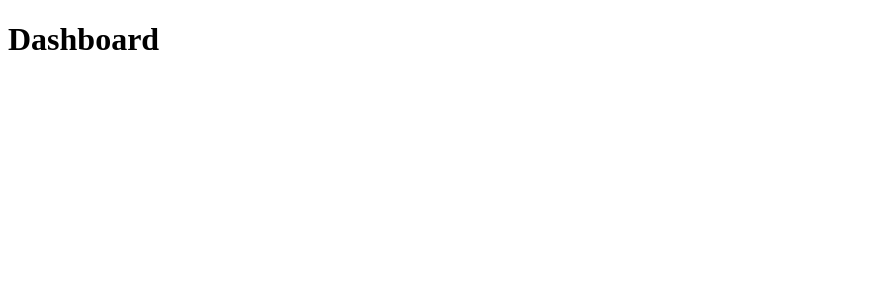
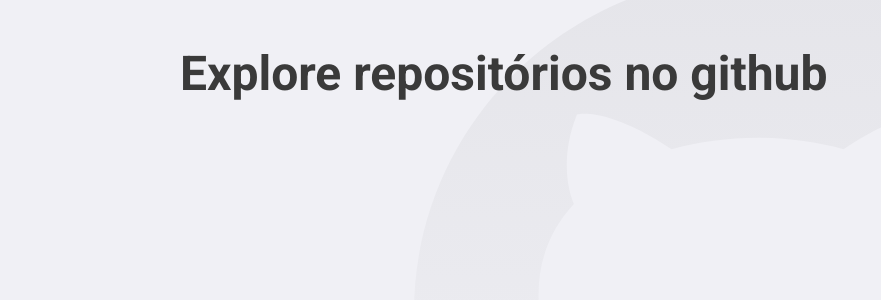
Before and after one commit to fabiovige/nivel-3-primeiro-projeto-react, a React (Create React App) app: page / in a window 1280 px wide. Shown: the top 300 px of the page, without its empty margins (0-881 px from the left). Built offline with nearby package versions, Linux system fonts and the light colour scheme.

Commit message:
utilizando styled components

```diff
--- a/package.json
+++ b/package.json
@@ -17,6 +17,7 @@
     "react-router-dom": "^5.2.0",
     "react-scripts": "3.4.3",
     "reactstrap": "^8.5.1",
+    "styled-components": "^5.2.0",
     "typescript": "~3.7.2"
   },
   "scripts": {
@@ -39,6 +40,7 @@
   },
   "devDependencies": {
     "@types/react-router-dom": "^5.1.5",
+    "@types/styled-components": "^5.1.3",
     "@typescript-eslint/eslint-plugin": "^4.1.0",
     "@typescript-eslint/parser": "^4.1.0",
     "eslint": "6.8.0",
--- a/public/index.html
+++ b/public/index.html
@@ -1,43 +1,16 @@
 <!DOCTYPE html>
-<html lang="en">
+<html lang="pt-br">
   <head>
     <meta charset="utf-8" />
-    <link rel="icon" href="%PUBLIC_URL%/favicon.ico" />
     <meta name="viewport" content="width=device-width, initial-scale=1" />
-    <meta name="theme-color" content="#000000" />
-    <meta
-      name="description"
-      content="Web site created using create-react-app"
-    />
-    <link rel="apple-touch-icon" href="%PUBLIC_URL%/logo192.png" />
-    <!--
-      manifest.json provides metadata used when your web app is installed on a
-      user's mobile device or desktop. See https://developers.google.com/web/fundamentals/web-app-manifest/
-    -->
-    <link rel="manifest" href="%PUBLIC_URL%/manifest.json" />
-    <!--
-      Notice the use of %PUBLIC_URL% in the tags above.
-      It will be replaced with the URL of the `public` folder during the build.
-      Only files inside the `public` folder can be referenced from the HTML.
+    <meta name="theme-color" content="#A3A3A3A" />
 
-      Unlike "/favicon.ico" or "favicon.ico", "%PUBLIC_URL%/favicon.ico" will
-      work correctly both with client-side routing and a non-root public URL.
-      Learn how to configure a non-root public URL by running `npm run build`.
-    -->
-    <title>React App</title>
+    <title>Github Explorer</title>
+
+    <link href="https://fonts.googleapis.com/css2?family=Roboto:wght@400;700&display=swap" rel="stylesheet">
   </head>
   <body>
     <noscript>You need to enable JavaScript to run this app.</noscript>
     <div id="root"></div>
-    <!--
-      This HTML file is a template.
-      If you open it directly in the browser, you will see an empty page.
-
-      You can add webfonts, meta tags, or analytics to this file.
-      The build step will place the bundled scripts into the <body> tag.
-
-      To begin the development, run `npm start` or `yarn start`.
-      To create a production bundle, use `npm run build` or `yarn build`.
-    -->
   </body>
 </html>
--- a/src/App.tsx
+++ b/src/App.tsx
@@ -1,12 +1,16 @@
 import React from 'react';
 import { BrowserRouter } from 'react-router-dom';
 
+import GlobalStyle from './styles/global';
 import Routes from './routes';
 
 const App: React.FC = () => (
-  <BrowserRouter>
-    <Routes />
-  </BrowserRouter>
+  <>
+    <BrowserRouter>
+      <Routes />
+    </BrowserRouter>
+    <GlobalStyle />
+  </>
 );
 
 export default App;
--- a/src/pages/Dashboard/index.tsx
+++ b/src/pages/Dashboard/index.tsx
@@ -1,7 +1,9 @@
 import React from 'react';
 
+import { Title } from './styles'
+
 const Dashboard: React.FC = () => {
-  return <h1>Dashboard</h1>;
+  return <Title>Explore repositórios no github</Title>;
 };
 
 export default Dashboard;
--- /dev/null
+++ b/src/pages/Dashboard/styles.ts
@@ -0,0 +1,6 @@
+import styled from 'styled-components'
+
+ export const Title = styled.h1`
+  font-size: 48px;
+  color:#3a3a3a;
+`;
--- /dev/null
+++ b/src/styles/global.ts
@@ -0,0 +1,32 @@
+import { createGlobalStyle } from 'styled-components'
+
+import githubBackground from '../assets/github-background.svg';
+
+ export default createGlobalStyle`
+  * {
+    margin: 0;
+    padding: 0;
+    outline: 0;
+    box-sizing: border-box;
+  }
+
+  body {
+    background: #F0F0F5 url(${githubBackground}) no-repeat 70% top;
+    -webkit-font-smoothing: antialiased;
+  }
+
+  body, input, button {
+    font: 16px Roboto, sans-serif;
+  }
+
+  #root {
+    max-width: 960px;
+    margin:0 auto;
+    padding: 45px 20px;
+  }
+
+  button {
+    cursor: pointer;
+  }
+
+`;
```
Also changed, not shown: src/assets/github-background.svg (added), 1 other file (tests, documents, lock files or other folders).
